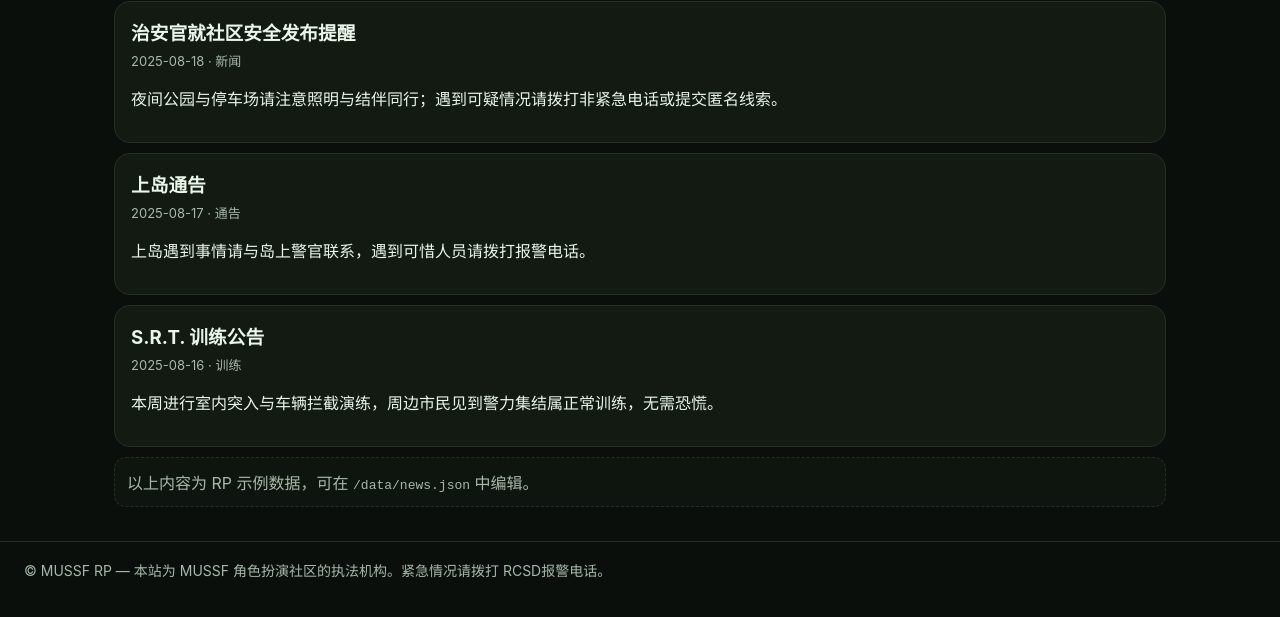
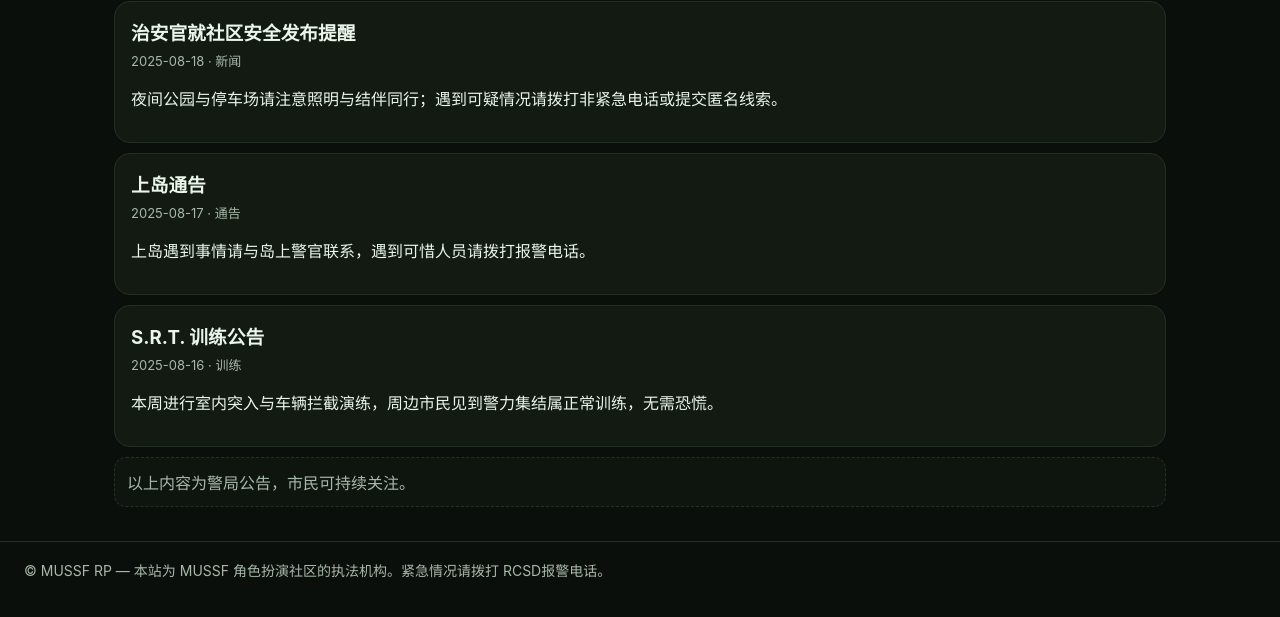
Before and after one commit to NHBEANNNNN/rcsd-site, a plain HTML site: page news.html in a window 1280 px wide. Shown: the part 179-796 px from the top of the page. Drawn offline with Linux system fonts and the light colour scheme.

Commit message:
Update news.html

```diff
--- a/news.html
+++ b/news.html
@@ -31,7 +31,7 @@
   <main class="container">
     <h1>新闻通告 / 新闻稿</h1>
     <section id="news" class="list" aria-live="polite"></section>
-    <p class="notice">以上内容为 RP 示例数据，可在 <code>/data/news.json</code> 中编辑。</p>
+    <p class="notice">以上内容为警局公告，市民可持续关注。</p>
   </main>
 
   <footer class="footer">
```
